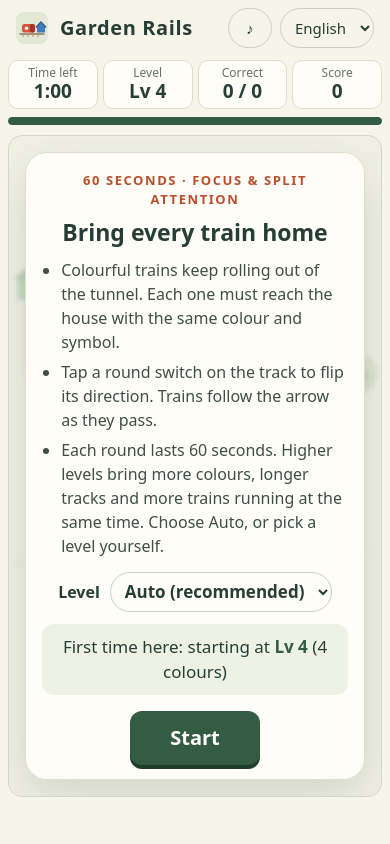
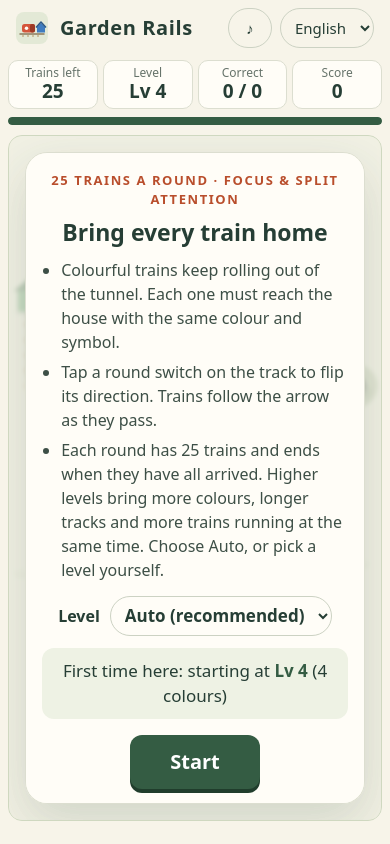
Before and after one commit to liuyanstone/mind-garden, a plain HTML site: page garden-rails/index.html in a window 390 px wide. Drawn offline with Linux system fonts and the light colour scheme.

Commit message:
Garden Rails: 25 trains per round instead of a 60-second timer
The round ends shortly after the 25th train reaches a house. The HUD shows
trains left, and results add the time taken.

Co-Authored-By: Claude Opus 5.5 <noreply@anthropic.com>
Claude-Session: https://claude.ai/code/session_01Ax1SAW7ZG1ymQvC8pKGvA7

```diff
--- a/app.mjs
+++ b/app.mjs
@@ -1,4 +1,4 @@
-import {GAMES,BY_ID,gameURL,route,filteredGames} from './games.mjs?v=15';
+import {GAMES,BY_ID,gameURL,route,filteredGames} from './games.mjs?v=16';
 import {ART,HERO} from './art.mjs?v=8';
 import {zh,en} from './i18n.mjs?v=7';
 const $=s=>document.querySelector(s);
--- a/garden-rails/app.mjs
+++ b/garden-rails/app.mjs
@@ -1,13 +1,13 @@
-import * as L from './layout.mjs?v=2';
+import * as L from './layout.mjs?v=3';
 
 const TEXT = {
   zh: {
     title: '花园小火车 · Garden Rails', name: '花园小火车', language: '语言',
-    timeLeft: '剩余时间', level: '难度', correct: '送对', score: '得分',
-    eyebrow: '60 秒 · 专注与分配注意', startTitle: '把小火车送回家',
+    trainsLeft: '剩余火车', level: '难度', correct: '送对', score: '得分',
+    eyebrow: '每局 25 列火车 · 专注与分配注意', startTitle: '把小火车送回家',
     rule1: '彩色小火车会不断从山洞里开出来，每列车都要回到同样颜色、同样图案的小屋。',
     rule2: '点一下轨道上的圆形道岔，就能切换它指向的方向。火车经过道岔时，会沿着箭头走。',
-    rule3: '一局 60 秒。难度越高，颜色越多、铁轨越长，同时在跑的火车也越多。可以选“自动”，也可以自己挑难度。',
+    rule3: '每局共 25 列火车，全部到站就结束。难度越高，颜色越多、铁轨越长，同时在跑的火车也越多。可以选“自动”，也可以自己挑难度。',
     planDaily: '今天第一局：随机难度 <b>Lv {level}</b>（{colors} 种颜色）',
     planAdaptive: '根据最近三局的平均表现：<b>Lv {level}</b>（{colors} 种颜色）',
     planNew: '第一次玩：从 <b>Lv {level}</b> 开始（{colors} 种颜色）',
@@ -16,7 +16,7 @@ const TEXT = {
     nextManual: '下一局：<b>Lv {level}</b>（{colors} 种颜色）· 你选择的难度',
     start: '开始', pausedTitle: '已暂停', resume: '继续', pause: '暂停',
     soundOn: '声音开', soundOff: '声音关',
-    timeUp: '时间到', recentTitle: '最近三局', again: '再玩一局',
+    timeUp: '本局完成', timeUsed: '用时', recentTitle: '最近三局', again: '再玩一局',
     great: '太棒了！', good: '很不错！', fine: '稳稳当当', keep: '慢慢来，下次会更好',
     accuracy: '正确率', todayBest: '今日最高', trains: '送对 / 到站',
     nextUp: '下一局：<b>Lv {level}</b>（{colors} 种颜色）· {why}',
@@ -26,11 +26,11 @@ const TEXT = {
   },
   en: {
     title: 'Garden Rails · 花园小火车', name: 'Garden Rails', language: 'Language',
-    timeLeft: 'Time left', level: 'Level', correct: 'Correct', score: 'Score',
-    eyebrow: '60 SECONDS · FOCUS & SPLIT ATTENTION', startTitle: 'Bring every train home',
+    trainsLeft: 'Trains left', level: 'Level', correct: 'Correct', score: 'Score',
+    eyebrow: '25 TRAINS A ROUND · FOCUS & SPLIT ATTENTION', startTitle: 'Bring every train home',
     rule1: 'Colourful trains keep rolling out of the tunnel. Each one must reach the house with the same colour and symbol.',
     rule2: 'Tap a round switch on the track to flip its direction. Trains follow the arrow as they pass.',
-    rule3: 'Each round lasts 60 seconds. Higher levels bring more colours, longer tracks and more trains running at the same time. Choose Auto, or pick a level yourself.',
+    rule3: 'Each round has 25 trains and ends when they have all arrived. Higher levels bring more colours, longer tracks and more trains running at the same time. Choose Auto, or pick a level yourself.',
     planDaily: 'First round today: random level <b>Lv {level}</b> ({colors} colours)',
     planAdaptive: 'Based on your last three rounds: <b>Lv {level}</b> ({colors} colours)',
     planNew: 'First time here: starting at <b>Lv {level}</b> ({colors} colours)',
@@ -39,7 +39,7 @@ const TEXT = {
     nextManual: 'Next round: <b>Lv {level}</b> ({colors} colours) · your chosen level',
     start: 'Start', pausedTitle: 'Paused', resume: 'Resume', pause: 'Pause',
     soundOn: 'Sound on', soundOff: 'Sound off',
-    timeUp: "TIME'S UP", recentTitle: 'Last three rounds', again: 'Play again',
+    timeUp: 'ROUND COMPLETE', timeUsed: 'Time', recentTitle: 'Last three rounds', again: 'Play again',
     great: 'Wonderful!', good: 'Nicely done!', fine: 'Steady work', keep: 'Take it easy — next time will be better',
     accuracy: 'Accuracy', todayBest: "Today's best", trains: 'Correct / arrived',
     nextUp: 'Next round: <b>Lv {level}</b> ({colors} colours) · {why}',
@@ -88,7 +88,7 @@ function plan() {
 // ---------- Game state ----------
 let cfg, layout, S = 40, portrait = false;
 let phase = 'ready'; // ready | countdown | playing | paused | over
-let elapsed = 0, countdown = 0, spawnIn = 0, correct = 0, total = 0, score = 0;
+let elapsed = 0, countdown = 0, spawnIn = 0, correct = 0, total = 0, score = 0, spawned = 0, endIn = null;
 let trains = [], effects = [], recentColors = [];
 let currentPlan = null;
 
@@ -105,7 +105,7 @@ function prepare() {
   layout = L.generate(cfg, portrait);
   trains = []; effects = []; recentColors = [];
   elapsed = 0; correct = 0; total = 0; score = 0;
-  spawnIn = 0.6;
+  spawnIn = 0.6; spawned = 0; endIn = null;
   resize();
   renderPlan();
   updateHud();
@@ -311,7 +311,8 @@ function update(dt) {
   elapsed += dt;
   spawnIn -= dt;
   const exitClear = !trains.some((tr) => tr.dist < 1.15);
-  if (spawnIn <= 0 && exitClear && elapsed < L.ROUND_SECONDS - 1) {
+  if (spawnIn <= 0 && exitClear && spawned < L.TRAINS_PER_ROUND) {
+    spawned++;
     const first = layout.tunnel.children[0];
     trains.push({ color: pickColor(), from: layout.tunnel, to: first, t: 0, dist: 0, prevAngle: Math.atan2(first.y - layout.tunnel.y, first.x - layout.tunnel.x) });
     spawnIn = cfg.interval * (0.85 + Math.random() * 0.3);
@@ -328,7 +329,9 @@ function update(dt) {
     }
   }
   trains = trains.filter((tr) => !tr.done);
-  if (elapsed >= L.ROUND_SECONDS) finish();
+  // The round ends shortly after the last of the 25 trains reaches a house.
+  if (endIn === null && total >= L.TRAINS_PER_ROUND) endIn = 0.8;
+  if (endIn !== null && (endIn -= dt) <= 0) finish();
   updateHud();
 }
 function arrive(tr, house) {
@@ -382,7 +385,7 @@ function finish() {
   phase = 'over';
   $('#btn-pause').hidden = true;
   const acc = total ? correct / total : 0;
-  const entry = { date: today(), level: cfg.level, correct, total, score, accuracy: +acc.toFixed(3), rating: L.rating(cfg.level, acc) };
+  const entry = { date: today(), level: cfg.level, correct, total, score, seconds: Math.round(elapsed), accuracy: +acc.toFixed(3), rating: L.rating(cfg.level, acc) };
   history.push(entry);
   history = history.slice(-30);
   write(KEYS.history, JSON.stringify(history));
@@ -398,7 +401,7 @@ function showResult(entry, d) {
   $('#result-title').textContent = acc >= 0.92 ? t().great : acc >= 0.8 ? t().good : acc >= 0.65 ? t().fine : t().keep;
   const cells = [
     [t().score, entry.score], [t().trains, `${entry.correct} / ${entry.total}`],
-    [t().accuracy, pct(acc)], [t().todayBest, d.best],
+    [t().accuracy, pct(acc)], [t().timeUsed, clock(entry.seconds ?? 0)], [t().todayBest, d.best],
   ];
   $('#result-grid').innerHTML = cells.map(([k, v]) => `<div><small>${k}</small><b>${v}</b></div>`).join('');
   renderNext(entry);
@@ -408,6 +411,7 @@ function showResult(entry, d) {
   fitStage();
 }
 
+const clock = (sec) => `${Math.floor(sec / 60)}:${String(sec % 60).padStart(2, '0')}`;
 function renderNext(entry) {
   const next = plan().level;
   if (choice !== 'auto') { $('#result-next').innerHTML = fmt(t().nextManual, { level: next, colors: L.levelConfig(next).colors }); return; }
@@ -435,13 +439,12 @@ function renderPlan() {
   $('#plan').innerHTML = fmt(t()[key], { level: cfg.level, colors: cfg.colors });
 }
 function updateHud() {
-  const left = Math.max(0, L.ROUND_SECONDS - elapsed);
-  const sec = Math.ceil(left);
-  $('#hud-time').textContent = `${Math.floor(sec / 60)}:${String(sec % 60).padStart(2, '0')}`;
+  const left = Math.max(0, L.TRAINS_PER_ROUND - total);
+  $('#hud-left').textContent = left;
   $('#hud-level').textContent = `Lv ${cfg.level}`;
   $('#hud-correct').textContent = `${correct} / ${total}`;
   $('#hud-score').textContent = score;
-  $('#progress').style.transform = `scaleX(${left / L.ROUND_SECONDS})`;
+  $('#progress').style.transform = `scaleX(${left / L.TRAINS_PER_ROUND})`;
 }
 
 // ---------- Sound ----------
--- a/garden-rails/index.html
+++ b/garden-rails/index.html
@@ -4,11 +4,11 @@
 <meta charset="utf-8">
 <meta name="viewport" content="width=device-width,initial-scale=1,viewport-fit=cover">
 <meta name="theme-color" content="#f7f4e9">
-<meta name="description" content="花园小火车 Garden Rails：60 秒内扳动道岔，把每列彩色小火车送回同色的小屋。难度随最近三局表现自动调整。">
+<meta name="description" content="花园小火车 Garden Rails：扳动道岔，把 25 列彩色小火车送回同色的小屋。难度随最近三局表现自动调整。">
 <title>花园小火车 · Garden Rails</title>
 <link rel="icon" href="icon.svg" type="image/svg+xml">
-<link rel="stylesheet" href="style.css?v=2">
-<script type="module" src="app.mjs?v=2"></script>
+<link rel="stylesheet" href="style.css?v=3">
+<script type="module" src="app.mjs?v=3"></script>
 </head>
 <body>
 <header class="top">
@@ -27,7 +27,7 @@
 
 <main>
   <div class="hud" aria-live="off">
-    <div class="hud-item"><small data-t="timeLeft">剩余时间</small><b id="hud-time">1:30</b></div>
+    <div class="hud-item"><small data-t="trainsLeft">剩余火车</small><b id="hud-left">25</b></div>
     <div class="hud-item"><small data-t="level">难度</small><b id="hud-level">Lv 1</b></div>
     <div class="hud-item"><small data-t="correct">送对</small><b id="hud-correct">0 / 0</b></div>
     <div class="hud-item"><small data-t="score">得分</small><b id="hud-score">0</b></div>
@@ -39,7 +39,7 @@
 
     <div class="overlay" id="start">
       <div class="panel">
-        <p class="eyebrow" data-t="eyebrow">60 秒 · 专注与分配注意</p>
+        <p class="eyebrow" data-t="eyebrow">每局 25 列火车 · 专注与分配注意</p>
         <h2 data-t="startTitle">把小火车送回家</h2>
         <ul class="rules">
           <li data-t="rule1"></li>
--- a/garden-rails/layout.mjs
+++ b/garden-rails/layout.mjs
@@ -1,6 +1,6 @@
 // Garden Rails: level settings, track-layout generator and adaptive difficulty. Pure functions, no DOM.
 export const MAX_LEVEL = 12;
-export const ROUND_SECONDS = 60;
+export const TRAINS_PER_ROUND = 25;
 const COLOR_COUNTS = [2, 3, 3, 4, 4, 5, 5, 6, 6, 7, 7, 8];
 
 export const clampLevel = (l) => Math.max(1, Math.min(MAX_LEVEL, Math.round(l) || 1));
--- a/garden-rails/style.css
+++ b/garden-rails/style.css
@@ -45,7 +45,7 @@ button.primary{background:var(--green);border:0;color:#fff;border-radius:12px;fo
 button.primary:hover{background:#254b34}
 button.big{font-size:20px;padding:12px 40px;min-height:54px}
 .count{font-size:120px;font-weight:800;color:var(--green);text-shadow:0 4px 0 #fffdf7}
-.result-grid{display:grid;grid-template-columns:repeat(4,1fr);gap:8px;margin:8px 0}
+.result-grid{display:grid;grid-template-columns:repeat(5,1fr);gap:8px;margin:8px 0}
 .result-grid div{background:#f1f2e8;border-radius:12px;padding:8px 4px}
 .result-grid small{display:block;font-size:13px;color:var(--muted)}
 .result-grid b{font-size:22px}
@@ -68,6 +68,6 @@ button.big{font-size:20px;padding:12px 40px;min-height:54px}
   .stage{border-radius:14px}
   .panel{padding:18px 16px}
   .panel h2{font-size:23px}
-  .result-grid{grid-template-columns:repeat(2,1fr)}
+  .result-grid{grid-template-columns:repeat(3,1fr)}
   .count{font-size:90px}
 }
```
Also changed, not shown: index.html (+1 -1 lines), games.mjs, 1 other file.
